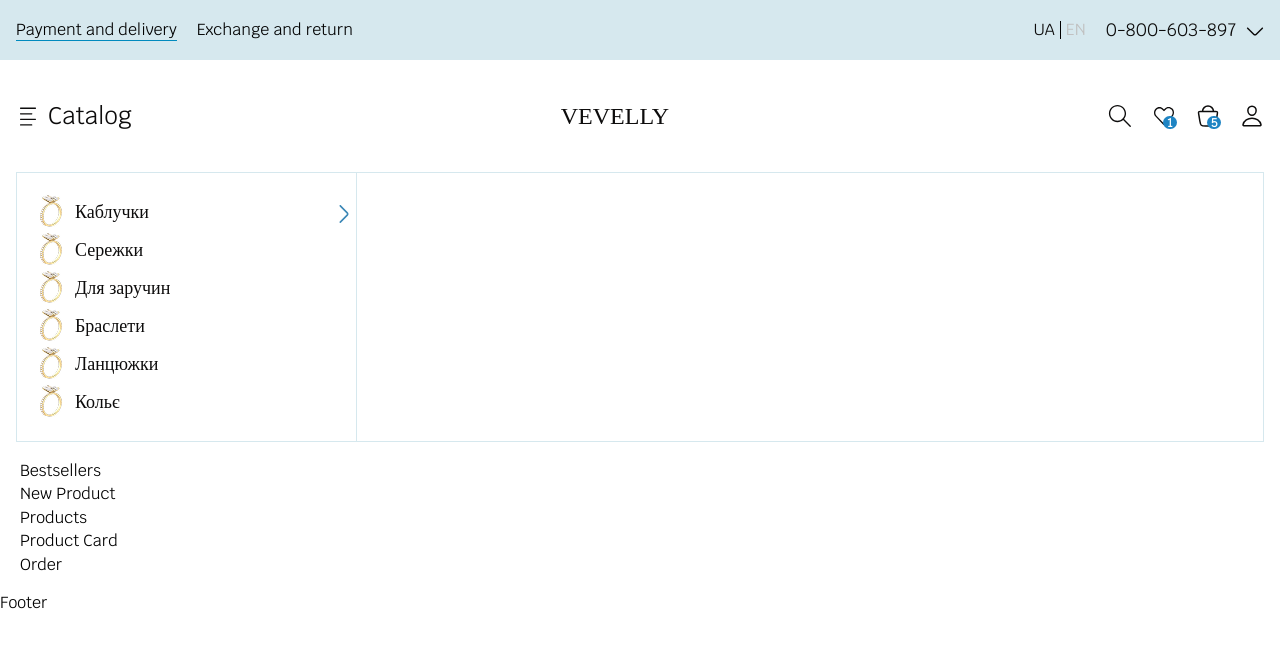
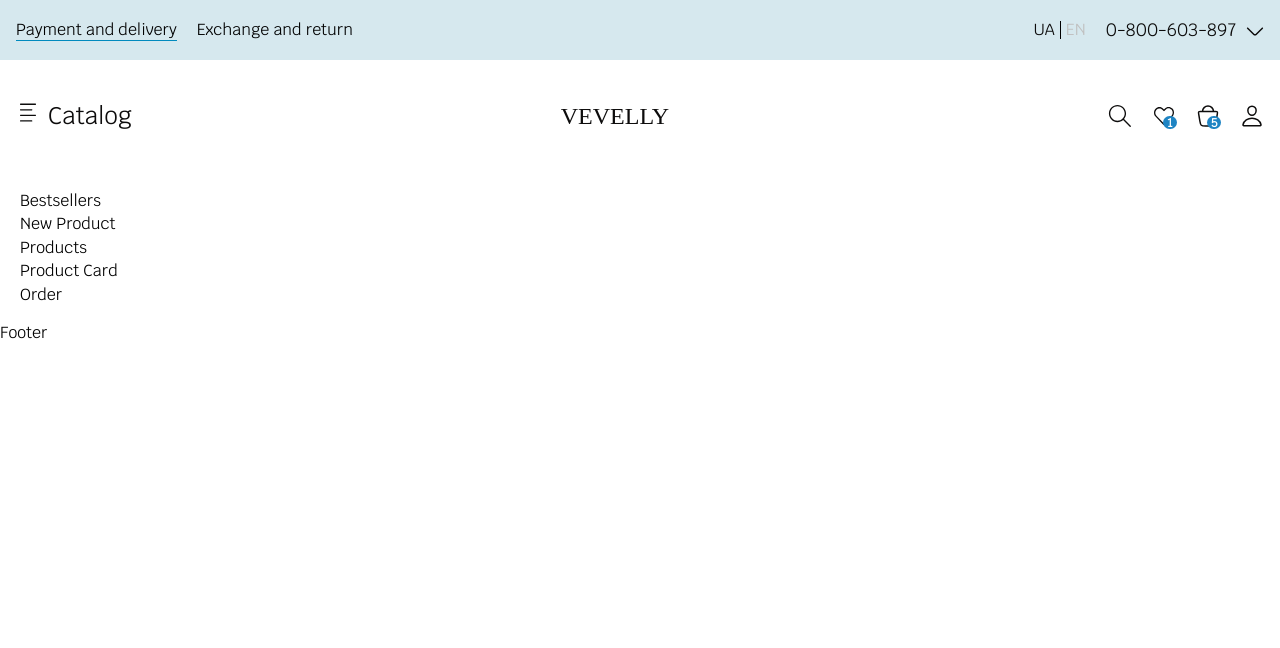
Before and after one commit to serhii-vovchenko/vevelly-store, a React (Vite) app: page / in a window 1280 px wide. Shown: the top 648 px of the page. Built offline with nearby package versions, Linux system fonts and the light colour scheme; a web font is replaced by a local one.

Commit message:
fix menu and add promo in menu

```diff
--- a/src/components/Header/Header.tsx
+++ b/src/components/Header/Header.tsx
@@ -1,4 +1,5 @@
 import clsx from 'clsx';
+import React from 'react';
 import { useSearchStore } from '../../redux/search/useSearchStore';
 import { Container } from '../Container/Container';
 import Icon from '../Icon';
@@ -8,13 +9,19 @@ import { Topline } from './Topline';
 
 const Header = () => {
 	const { isSearchVisible, toggleSearchVisibility } = useSearchStore();
+	const [isShowMenu, setIsShowMenu] = React.useState(false);
+	const toggleMenu = () => {
+		setIsShowMenu(!isShowMenu);
+	};
 	return (
-		<header>
+		<header className="relative">
 			<Topline />
 			<Container>
 				<div className="flex items-center justify-between py-10">
 					<div className="flex items-center gap-2 text-2xl leading-8 text-[#0d0c0c]">
-						<Icon name="menu" />
+						<span onClick={toggleMenu}>
+							<Icon name="menu" />
+						</span>
 						Catalog
 					</div>
 					<div
@@ -38,11 +45,25 @@ const Header = () => {
 					</div>
 				</div>
 			</Container>
-			<Container>
-				<div className="w-full border border-[#D6E8EE]">
-					<Menu />
-				</div>
-			</Container>
+			{isShowMenu && (
+				<>
+					<div className="fixed inset-0 bg-black/10 z-40" onClick={toggleMenu}></div>
+
+					<Container className="absolute top-full left-0 right-0 z-50">
+						<div className="w-full flex justify-between bg-white border border-[#D6E8EE]">
+							<Menu />
+							<div className="w-64 p-5">
+								<img className="h-40" src="/photo-menu.png" alt="menu-promo" />
+								<div className="border-l-[1px]  border-[#018ABE]">
+									<div className="h-[34px] text-lg pt-2.5 leading-6 text-[#0d0c0c] relative before:content-[''] before:absolute before:-left-[1px] before:top-8.5 before:w-20 before:h-[1px] before:bg-[#018ABE]">
+										<div className="absolute top-5 right-0">Знижки до 25%</div>
+									</div>
+								</div>
+							</div>
+						</div>
+					</Container>
+				</>
+			)}
 		</header>
 	);
 };
--- a/src/components/Menu/Menu.tsx
+++ b/src/components/Menu/Menu.tsx
@@ -7,6 +7,12 @@ interface Props {
 }
 
 export const Menu: React.FC<Props> = ({ className }) => {
+	const [isOpenSubmenu, setIsOpenSubmenu] = React.useState<number | null>(null);
+
+	const toggleSubmenu = (index: number) => {
+		setIsOpenSubmenu(isOpenSubmenu === index ? null : index);
+	};
+
 	const menu = [
 		{
 			icon: '/1.png',
@@ -83,28 +89,46 @@ export const Menu: React.FC<Props> = ({ className }) => {
 			link: '#/',
 		},
 	];
+
 	return (
+		<>
 			<div
 				className={clsx(
-				'w-[340px] flex flex-col gap-2.5 py-5 pl-5 border-r-[1px] border-[#D6E8EE] h-full ',
+					'w-60 h-auto flex flex-col gap-2.5 p-5 border-r-[1px] border-[#D6E8EE]',
 					className
 				)}
 			>
 				<ul className="menu relative ">
 					{menu.map((item, index) => (
-					<li key={index} className="w-full text-lg leading-6 text-[#0d0c0c] group">
+						<li
+							key={index}
+							className="w-full text-lg leading-6 text-[#0d0c0c]  border-b-[1px] border-transparent hover:border-[#D6E8EE] group"
+						>
 							<a href={item.link} className="flex items-center justify-between">
 								<div className="flex items-center gap-2">
 									{item.icon && <img src={item.icon} alt="icon" />}
 									<span>{item.title}</span>
 								</div>
-							{item.submenu && <img src="/arrow.svg" alt="arrow" />}
+								{item.submenu && (
+									<img
+										src="/arrow.svg"
+										alt="arrow"
+										className="cursor-pointer"
+										onClick={e => {
+											e.preventDefault();
+											toggleSubmenu(index);
+										}}
+									/>
+								)}
 							</a>
 
-						{item.submenu && <MenuItem menu={item.submenu} depth={1} />}
+							{item.submenu && isOpenSubmenu === index && (
+								<MenuItem menu={item.submenu} depth={1} />
+							)}
 						</li>
 					))}
 				</ul>
 			</div>
+		</>
 	);
 };
--- a/src/components/Menu/MenuItem.tsx
+++ b/src/components/Menu/MenuItem.tsx
@@ -12,21 +12,48 @@ interface Props {
 	depth?: number;
 }
 export const MenuItem: React.FC<Props> = ({ menu, depth = 0 }) => {
+	const [isOpenSubmenu, setIsOpenSubmenu] = React.useState<number | null>(null);
+
+	const toggleSubmenu = (index: number) => {
+		setIsOpenSubmenu(isOpenSubmenu === index ? null : index);
+	};
 	return (
 		<ul
-			className={clsx('absolute left-full bg-white w-60 shadow-md hidden group-hover:block', {
-				relative: depth === 0,
-			})}
-			style={{ top: depth > 1 ? '0px' : '-20px' }}
+			className={clsx(
+				'absolute py-5 pl-5 left-full border-r-[1px] border-[#D6E8EE] bg-white w-60 shadow-md',
+				{
+					relative: depth === 0,
+				}
+			)}
+			style={{
+				top: depth < 1 ? '0px' : '-20px',
+				left: depth < 1 ? '0' : 'calc(100% + 21px)',
+				padding: depth < 1 ? '0' : '20px',
+			}}
 		>
 			{menu.map((item, index) => (
-				<li key={index} className="relative px-4 py-2 hover:bg-gray-100 group">
-					<a href={item.link} className="flex justify-between items-center">
+				<li
+					key={index}
+					className="relative py-2 border-b-[1px] border-transparent hover:border-[#D6E8EE] group"
+				>
+					<a href={item.link} className="flex justify-between items-center ">
 						{item.title}
-						{item.submenu && <img src="/arrow.svg" alt="arrow" />}
+						{item.submenu && (
+							<img
+								src="/arrow.svg"
+								alt="arrow"
+								className="cursor-pointer"
+								onClick={e => {
+									e.preventDefault();
+									toggleSubmenu(index);
+								}}
+							/>
+						)}
 					</a>
 
-					{item.submenu && <MenuItem menu={item.submenu} depth={depth + 1} />}
+					{item.submenu && isOpenSubmenu === index && (
+						<MenuItem menu={item.submenu} depth={depth + 1} />
+					)}
 				</li>
 			))}
 		</ul>
```
Also changed, not shown: public/photo-menu.png (added). Lines whose indentation alone changed are shown as unchanged.
